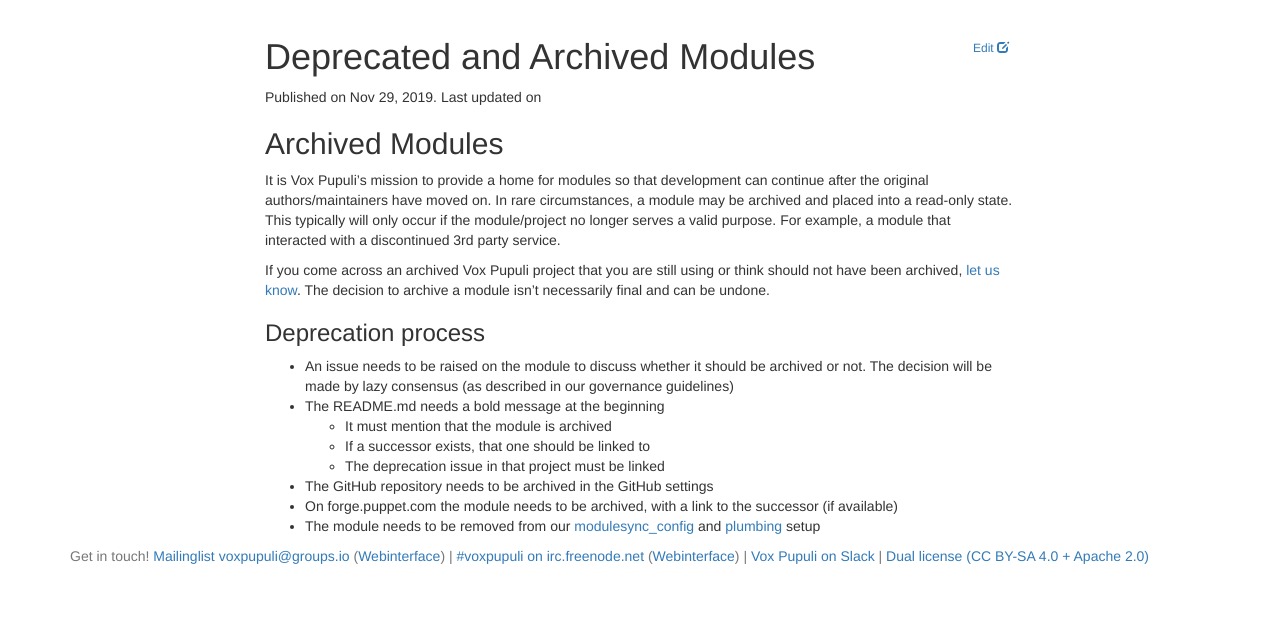
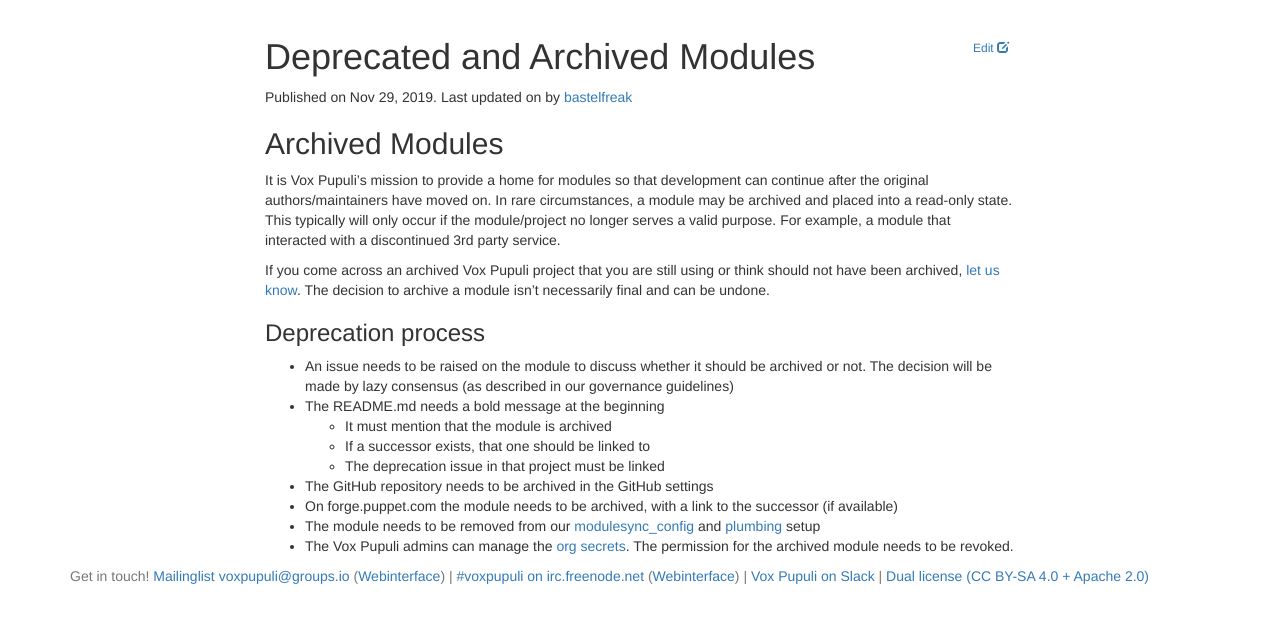
Before and after one commit to voxpupuli/voxpupuli.github.io, a Jekyll site: the page built from _docs/deprecated_and_archived_modules.md, in a window 1280 px wide, cut to the strip 184-807 px from the top of the page. Built offline with Jekyll 4.4.1, drawn with Linux system fonts in a browser that asks for light colours; nearby versions of some CDN libraries.

Commit message:
Archived modules: Mention GitHub secrets

```diff
--- a/_docs/deprecated_and_archived_modules.md
+++ b/_docs/deprecated_and_archived_modules.md
@@ -3,6 +3,7 @@
 title: Deprecated and Archived Modules
 date: 2019-11-29
 summary: Vox Pupuli policy on deprecating and archiving modules
+last_updater: bastelfreak
 ---
 
 ## Archived Modules
@@ -24,7 +25,9 @@
 * The GitHub repository needs to be archived in the GitHub settings
 * On forge.puppet.com the module needs to be archived, with a link to the successor (if available)
 * The module needs to be removed from our [modulesync_config][mc] and [plumbing][pl] setup
+* The Vox Pupuli admins can manage the [org secrets][secrets]. The permission for the archived module needs to be revoked.
 
 [email]: https://groups.io/g/voxpupuli/topics
 [mc]: https://github.com/voxpupuli/modulesync_config/blob/master/managed_modules.yml
 [pl]: https://github.com/voxpupuli/plumbing/blob/master/share/modules
+[secrets]: https://github.com/organizations/voxpupuli/settings/secrets/actions
```
